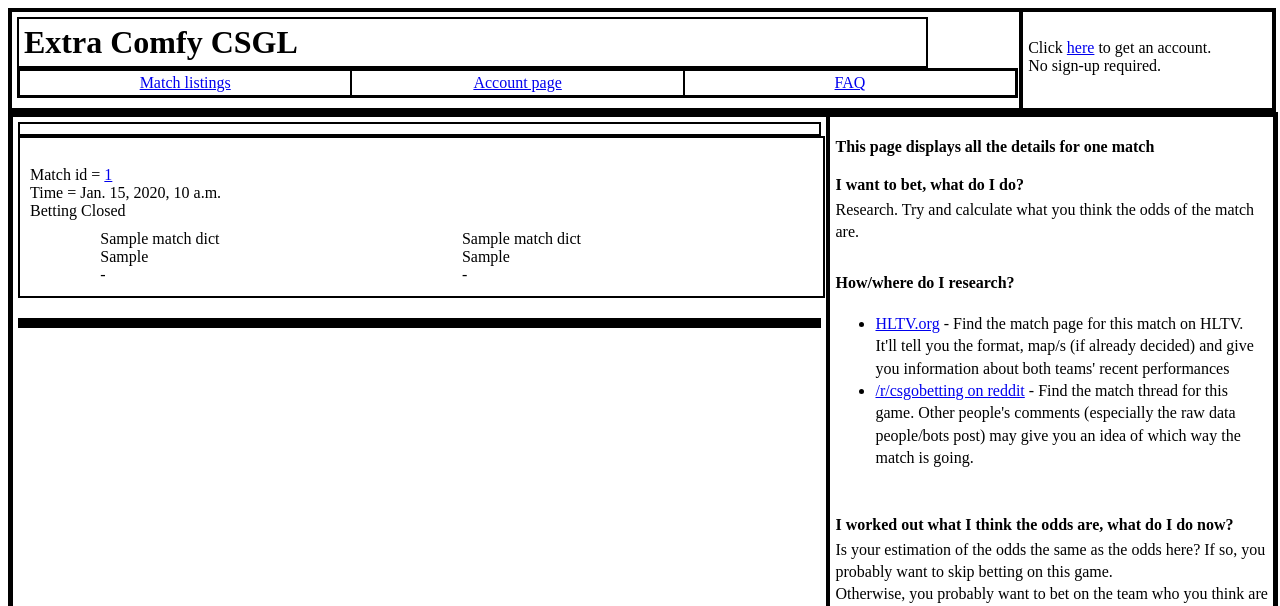
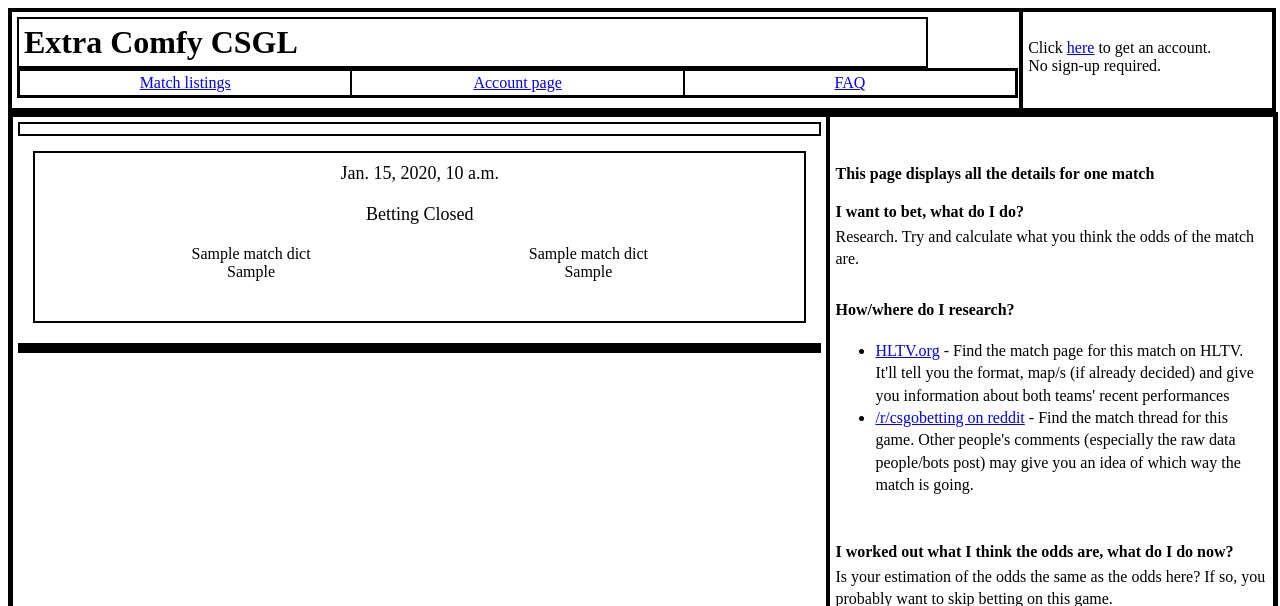
Before and after one commit to ECCSGL/comfy-beta, a Django app: template eccsgl/comfy/templates/slash_match.html in a window 1280 px wide. Shown: the top 606 px of the page. Run offline with Django 3.2, Linux system fonts and the light colour scheme; the template is opened without the code that fills it: most values are stand-ins (such as "Sample title", 1, 10 or a date in 2020).

Commit message:
Standardising CSS a bit so I can actually start to make this look not awful

```diff
--- a/eccsgl/comfy/static/eccsgl.css
+++ b/eccsgl/comfy/static/eccsgl.css
@@ -88,3 +88,55 @@ padding-bottom:10px;
 .state_message {
 color:red;
 }
+
+/* match CSS */
+.match {
+padding:10px;
+padding-bottom:40px;
+margin:15px;
+border-style:solid;
+border-width:2px
+}
+
+.match_link_container A:link {text-decoration: none;color:initial;}
+.match_link_container A:visited {text-decoration: none;color:initial;}
+.match_link_container A:active {text-decoration: none; color:initial;}
+.match_link_container A:hover {text-decoration:none; color:initial;}
+
+.teamtext {
+width:35%;
+text-align:center;
+}
+
+.match_details {
+text-align:center;
+}
+
+.teamtextleft {
+float:left;margin-left:10%;
+}
+
+.teamtextright {
+float:right;margin-right:10%;
+}
+
+.teamdetail {
+display:block;
+}
+
+.gamewinner {
+background-color:green;
+}
+
+.gameclosed {
+background-color:grey;
+}
+
+/* Bet stuff */
+.single_bet_short {
+margin:10px;border-style:solid;border-width:2px;padding:10px;
+}
+
+.betting_section {
+margin-top:20px;border-style:solid;border-width:5px;
+}
--- a/eccsgl/comfy/templates/one_bet_short.html
+++ b/eccsgl/comfy/templates/one_bet_short.html
@@ -1,6 +1,6 @@
-<div class="single_bet_short" style="margin:10px;border-style:solid;border-width:2px;padding:10px;">
-    <a href="/match/{{bet.match.pk}}">Match {{bet.match.pk}}</a><br/>
-    {{bet.match.team_1.name}} {% if bet.team == 1 %}(your bet){% endif %} V/S {{bet.match.team_2.name}} {%if bet.team == 2 %}(your bet){% endif %}<br/>
+<div class="single_bet_short">
+    <span class="eccsgl_title"><a href="/match/{{bet.match.pk}}">Match {{bet.match.pk}}</a></span>
+    <span class="eccsgl_subtitle">{{bet.match.team_1.name}} {% if bet.team == 1 %}(your bet){% endif %} V/S {{bet.match.team_2.name}} {%if bet.team == 2 %}(your bet){% endif %}</span>
 
     You bet ${{bet.amount | floatformat:2}}.<br/>
 
--- a/eccsgl/comfy/templates/one_match_brief.html
+++ b/eccsgl/comfy/templates/one_match_brief.html
@@ -1,25 +1,26 @@
-<div class="match" style="width:100%;padding-bottom:30px;border-style:solid;border-width:2px;">
-    <br/>
-    <div class="match_details" style="margin:10px;">
-    Match id = <a href="/match/{{match_dict.match_id}}">{{match_dict.match_id}}</a> <br/>
-    Time = {{match_dict.time}} <br/>
-    {% if match_dict.state == 2 %} MATCH LIVE <br/> {% endif %}
-    Betting {% if match_dict.state == 1%} Open {% else %} Closed {% endif %} <br/>
-    {% if match_dict.winner == 3 %} Game was closed (bets returned) <br/> {% endif %}
+<div class="match_link_container">
+<a href="/match/{{match_dict.match_id}}">
+<div class="match">
+    <div class="match_details">
+    <span class="eccsgl_subtitle">{{match_dict.time}} </span>
+    <span class="eccsgl_subtitle">{% if match_dict.state == 2 %}MATCH LIVE {% else %} {% endif %}</span>
+    <span class="eccsgl_subtitle">Betting {% if match_dict.state == 1%} Open {% else %} Closed {% endif %} </span>
+    <span class="eccsgl_subtitle">{% if match_dict.winner == 3 %}Game was closed (bets returned) {% else %} {% endif %}</span>
     </div>
     <div class="team_matchup">
-            <div class="teamtext" style="width:35%; float:left;margin-left:10%;">
-                {{match_dict.team_1_name}} <br/>
-                {{match_dict.team_1_odds}} <br/>
-                {% if match_dict.winner == 1 %} WINNER {% else %} - {% endif %} <br/>
+            <div class="teamtext teamtextleft {% if match_dict.winner == 1 %} gamewinner {% elif match_dict.winner == 3 %} gameclosed {% endif %}">
+                <span class="teamdetail">{{match_dict.team_1_name}}</span>
+                <span class="teamdetail">{{match_dict.team_1_odds}}</span>
+                <span class="teamdetail">{% if match_dict.winner == 1 %} WINNER {% elif match_dict.winner == 3 %} CLOSED {% else %} &nbsp; {% endif %}</span>
             </div>
-            <div class="teamtext" style="width:35%; float:right; margin-right:10%;">
-                {{match_dict.team_2_name}} <br/>
-                {{match_dict.team_2_odds}} <br/>
-                {% if match_dict.winner == 2 %} WINNER {% else %} - {% endif %} <br/>
+            <div class="teamtext teamtextright {% if match_dict.winner == 2 %} gamewinner {% elif match_dict.winner == 3 %} gameclosed {% endif %}" style="width:35%; float:right; margin-right:10%;">
+                <span class="teamdetail">{{match_dict.team_2_name}}</span>
+                <span class="teamdetail">{{match_dict.team_2_odds}}</span>
+                <span class="teamdetail">{% if match_dict.winner == 2 %} WINNER {% elif match_dict.winner == 3 %} CLOSED {% else %} &nbsp; {% endif %}</span>
             </div>
     </div>
     <br/>
     <br/>
-
 </div>
+</a>
+</div>
--- a/eccsgl/comfy/templates/one_match_detail.html
+++ b/eccsgl/comfy/templates/one_match_detail.html
@@ -1,6 +1,6 @@
 {% include "one_match_brief.html" %}
 
- <div class="betting_section" style="margin-top:20px;border-style:solid;border-width:5px;">
+ <div class="betting_section">
     {% if bet_placed %}
      <div class="your_bet">
          YOUR BET
```
